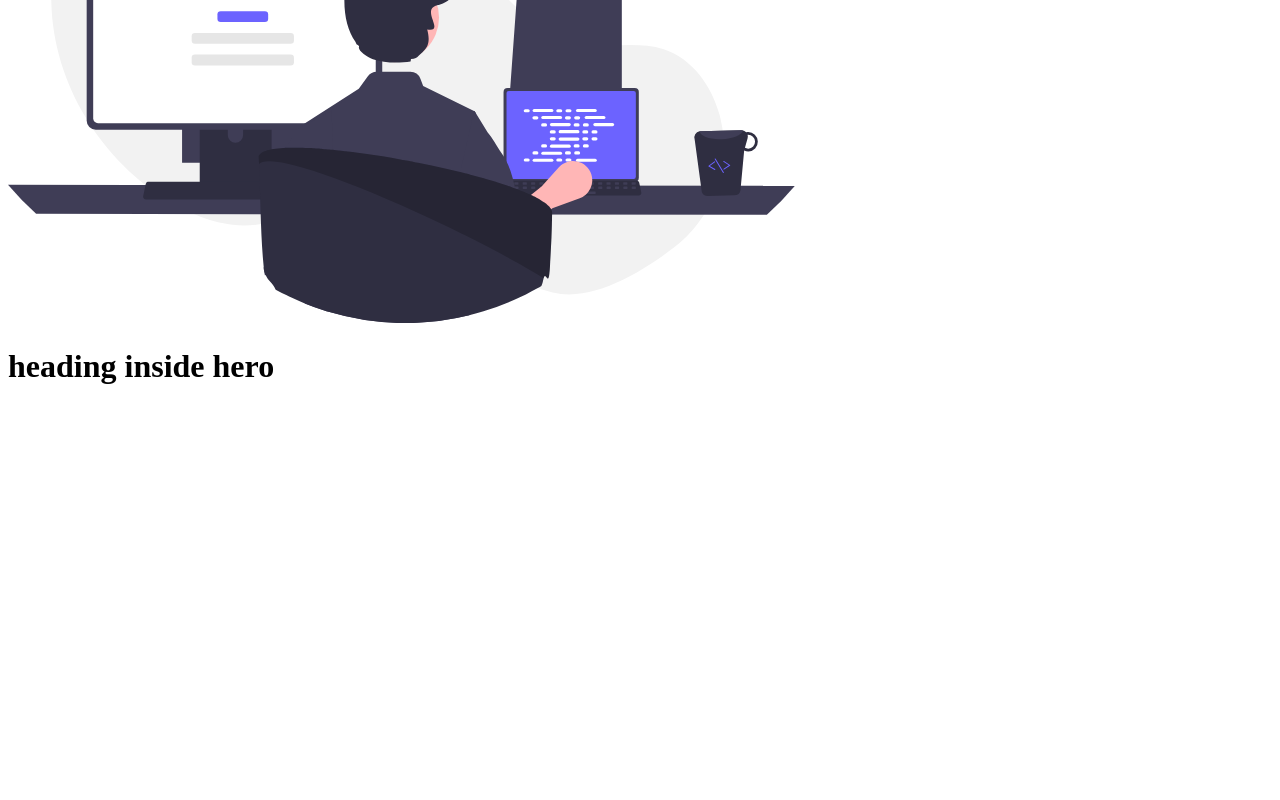
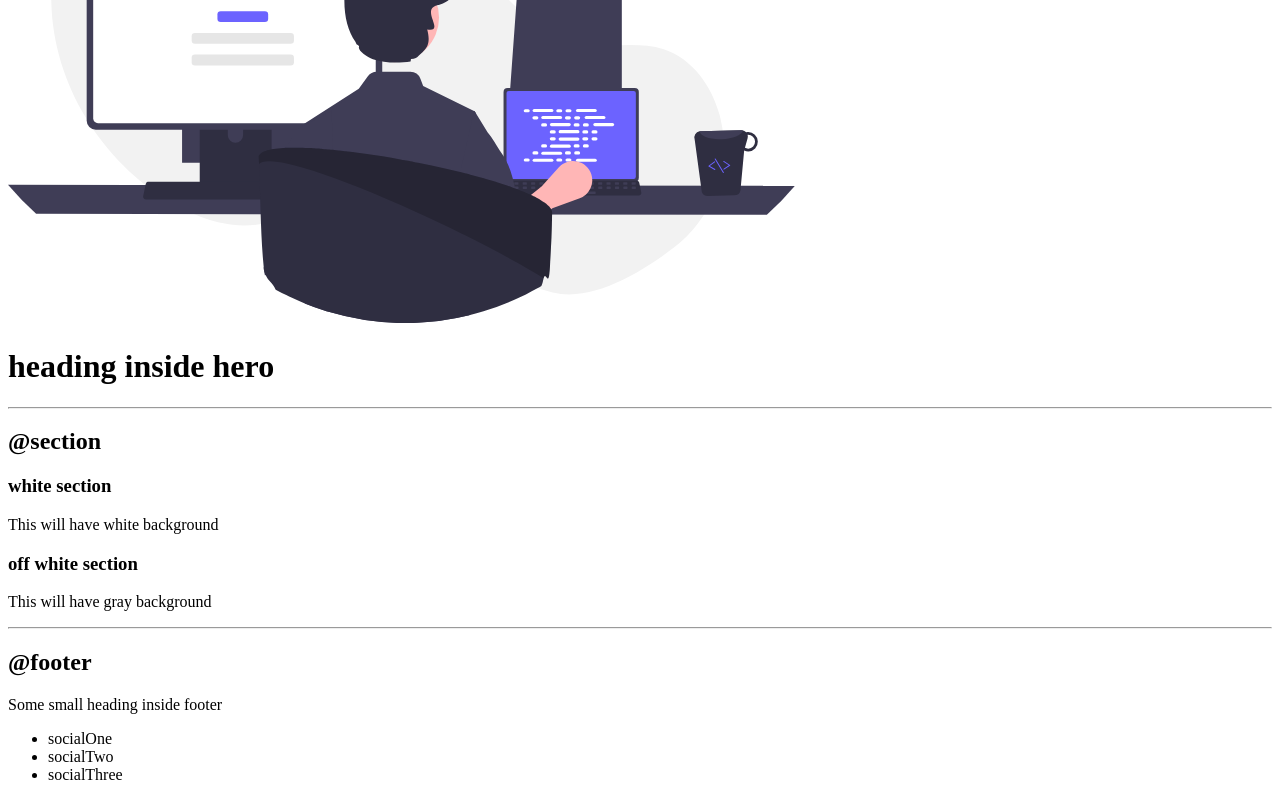
Before and after one commit to Aashir-tech/Learning-HTML-CSS, a plain HTML site: page index.html in a window 1280 px wide. Shown: the part 1555-2355 px from the top of the page. Before the commit the page ends 1962 px from the top, so only its background shows below. Drawn offline with Linux system fonts and the light colour scheme.

Commit message:
section and footer

```diff
--- a/index.html
+++ b/index.html
@@ -93,8 +93,31 @@
         <h1>heading inside hero</h1>
     </header>
 
+    <hr>
+    <h2>@section</h2>
     <section>
+        <h3>white section</h3>
+        <p>This will have white background</p>
+    </section>
 
+    <section>
+        <h3>off white section</h3>
+        <p>This will have gray background</p>
     </section>
+
+    <hr>
+
+    <h2>@footer</h2>
+
+    <footer>
+        <div>Some small heading inside footer</div>
+
+        <ul>
+            <li>socialOne</i>
+            <li>socialTwo</li>
+            <li>socialThree</li>
+        </ul>
+    </footer>
+
 </body>
 </html>
```
